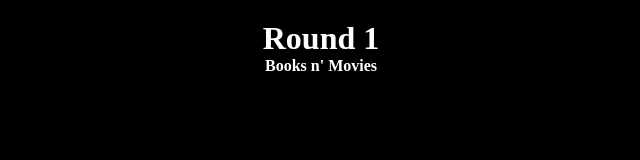
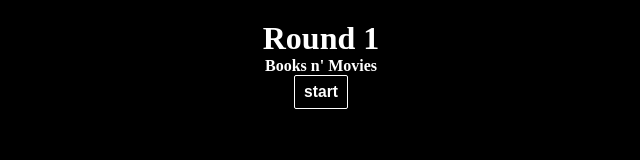
Before and after one commit to simeydk/quiz, a Gatsby site: page /q1 in a window 1280 px wide. Shown: the full height of the page, 319-959 px from the left. Built offline with nearby package versions, Linux system fonts and the light colour scheme; Gatsby itself is replaced by a stand-in of ours.

Commit message:
add starter button to question page

```diff
--- a/src/components/QuestionPage.css
+++ b/src/components/QuestionPage.css
@@ -22,6 +22,23 @@
     flex-direction: column;
     align-items: center;
 }
+
+.start-button {
+    background:none;
+    border: 1px solid white;
+    padding: 5px;
+    border-radius: 2px;
+}
+.start-button h3 {
+    margin: 2px 4px;
+    padding: 0;
+}
+
+.start-button:hover {
+    border-color: goldenrod;
+}
+
+
 
 .question-list {
     /* display: flex; */
--- a/src/components/QuestionPage.js
+++ b/src/components/QuestionPage.js
@@ -21,6 +21,12 @@ export function QuestionPage({ questions, title="Gallery", subtitle="images" })
     }
     const nextSlide = () => changeSlide(+1);
     const prevSlide = () => changeSlide(-1);
+
+    const onStart = () => {
+        setSlide(Math.max(activeSlide,0))
+        setShowModal(true)
+    }
+
     function onKeyPress(e) {
         const {key} = e
         console.log(`pressed ${key}`);
@@ -54,6 +60,7 @@ export function QuestionPage({ questions, title="Gallery", subtitle="images" })
         <div className="main">
             <h1>{title}</h1>
             <h4>{subtitle}</h4>
+            {maxSlide<0 ? <button className="start-button" onClick={onStart}><h3>start</h3></button>:''}
             <div className="question-list">
                 {questions.slice(0, maxSlide + 1).map((question, i) => <button onClick={() => clickThumb(i)} className="question-box">
                 <div className="num-box">
```
